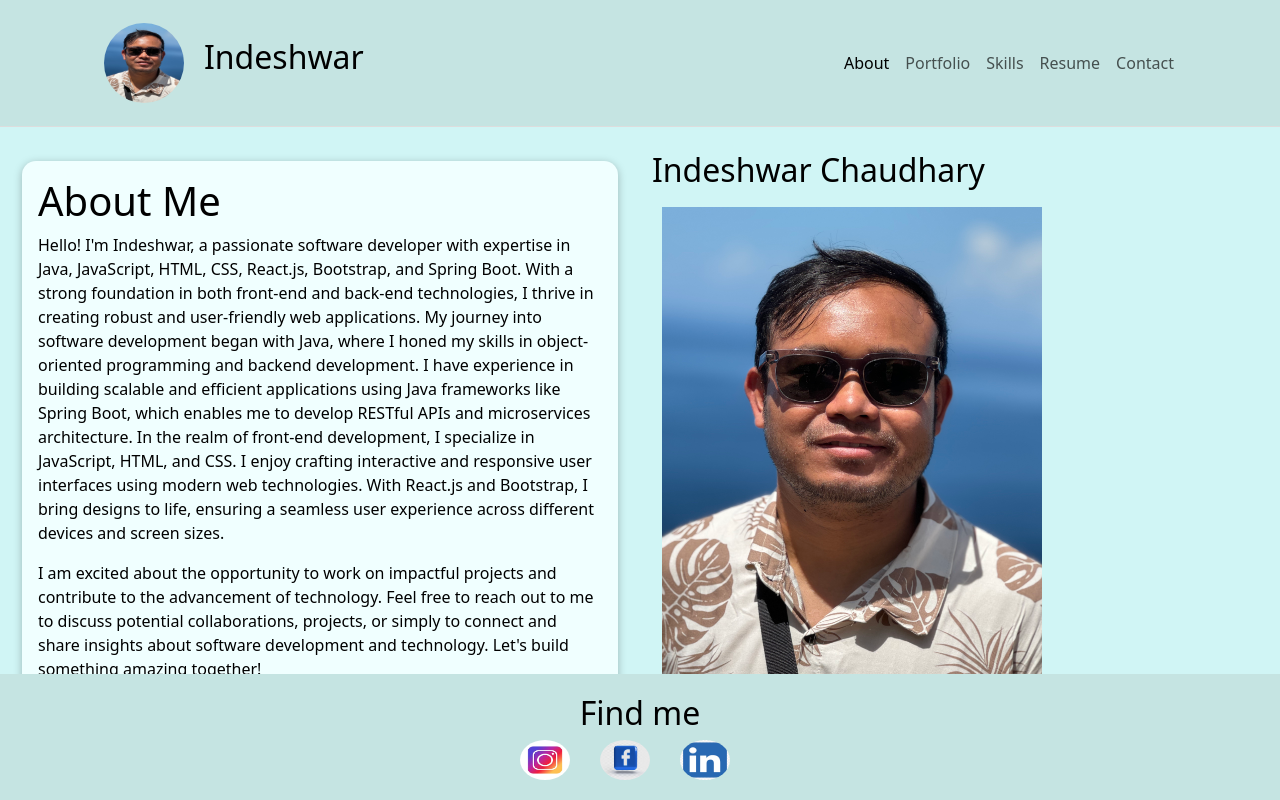
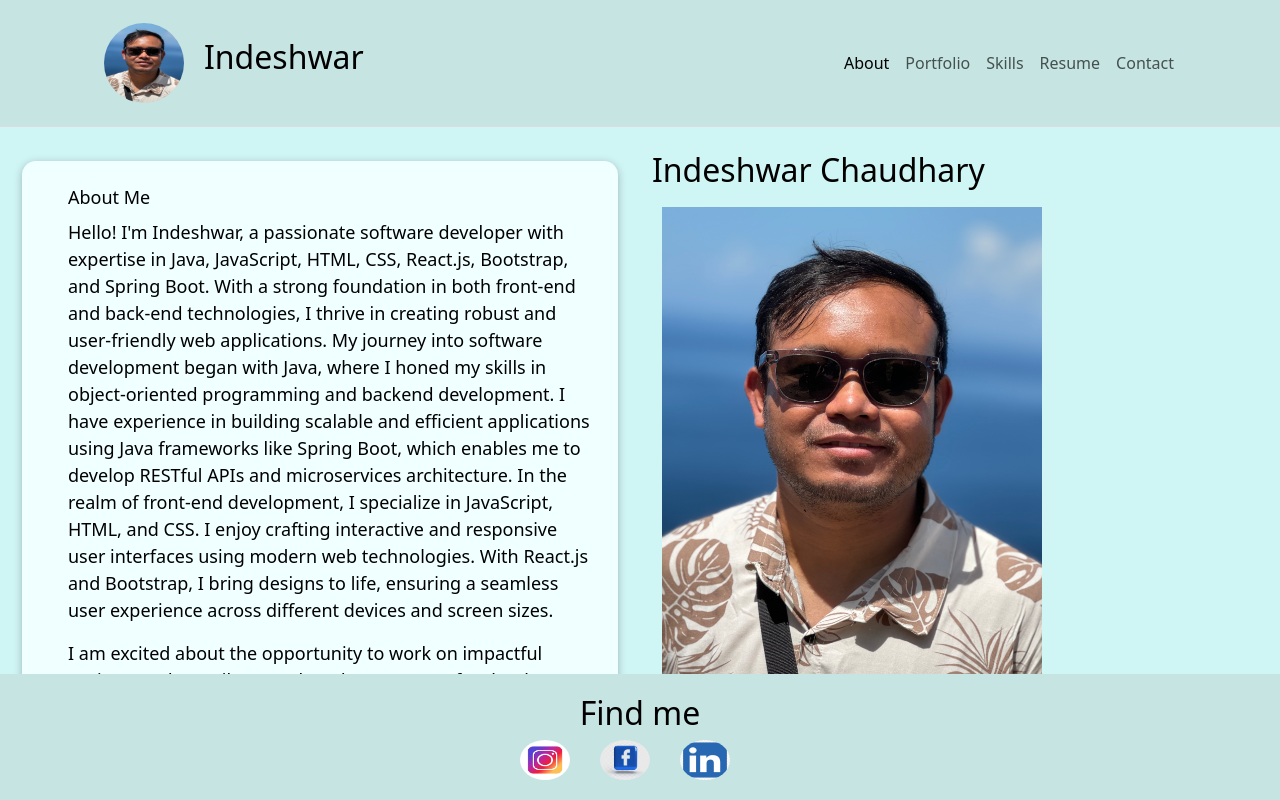
Before and after one commit to Indeshwar/Inde-profile, a React (Create React App) app: page / in a window 1280 px wide. Shown: the top 800 px of the page. Built offline with nearby package versions, Linux system fonts and the light colour scheme.

Commit message:
fix bug in About component

```diff
--- a/src/components/About.js
+++ b/src/components/About.js
@@ -8,8 +8,8 @@ function About() {
         <div className="row pt-4">
           <div className="col">
             <Card>
-            <h1 className="about-content">About Me</h1>
-            <div className="about-content">
+            <h1 className="content">About Me</h1>
+            <div className="content">
               <p>
                 Hello! I'm Indeshwar, a passionate software developer with
                 expertise in Java, JavaScript, HTML, CSS, React.js, Bootstrap,
@@ -28,7 +28,7 @@ function About() {
                 across different devices and screen sizes.
               </p>
             </div>
-            <div className="about-content">
+            <div className="content">
               <p>
                 I am excited about the opportunity to work on impactful projects
                 and contribute to the advancement of technology. Feel free to
```
